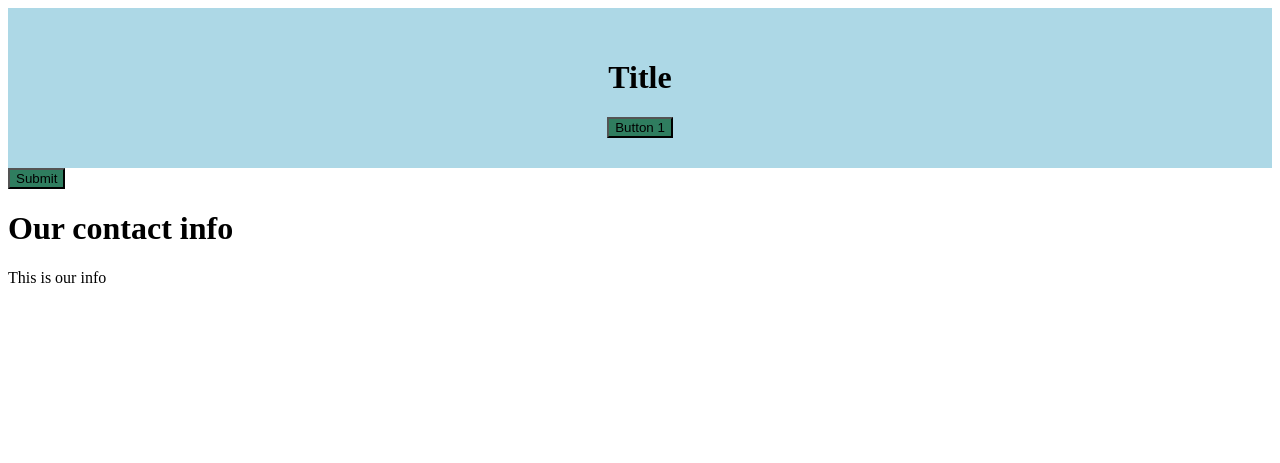
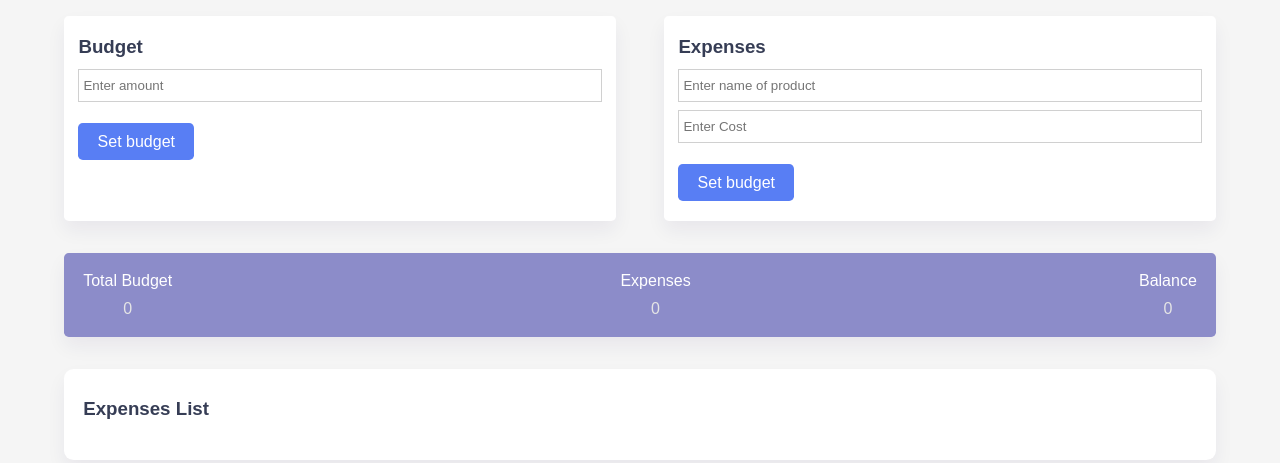
Before and after one commit to CarDuarte/Budget-App-LVL2, a plain HTML site: page index.html in a window 1280 px wide. Drawn offline with Linux system fonts and the light colour scheme.

Commit message:
added style to the budget app, and finished some html

```diff
--- a/index.html
+++ b/index.html
@@ -8,15 +8,49 @@
     <title>Front-End Dev 2</title>
   </head>
   <body>
-    <header>
-      <h1>Title</h1>
-      <button>Button 1</button>
-    </header>
-    <div class="contact">
-      <button>Submit</button>
-      <div class="info">
-        <h1>Our contact info</h1>
-        <p>This is our info</p>
+    <div class="wrapper">
+      <div class="container">
+        <div class="sub-container">
+          <div class="total-amount-container">
+            <h3>Budget</h3>
+            <p class="hide error" id="budget-error">Value cannot be empty</p>
+            <input type="number" id="total-amount" placeholder="Enter amount" />
+            <button class="submit" id="total-amount-button">Set budget</button>
+          </div>
+          <div class="user-amount-container">
+            <h3>Expenses</h3>
+            <p class="hide error" id="product-title-error">
+              Value cannot be empty
+            </p>
+            <input
+              type="text"
+              class="product-title"
+              id="product-title"
+              placeholder="Enter name of product"
+            />
+            <input type="number" class="user-amount" placeholder="Enter Cost" />
+            <button class="submit" id="check-amount">Set budget</button>
+          </div>
+        </div>
+        <div class="output-container flex-space">
+          <div>
+            <p>Total Budget</p>
+            <span id="amount"> 0 </span>
+          </div>
+          <div>
+            <p>Expenses</p>
+            <span id="expenditure-value"> 0 </span>
+          </div>
+          <div>
+            <p>Balance</p>
+            <span id="balabce-amount"> 0 </span>
+          </div>
+        </div>
+      </div>
+
+      <div class="list">
+        <h3>Expenses List</h3>
+        <div class="list-container" id="list"></div>
       </div>
     </div>
   </body>
--- a/styles/style.scss
+++ b/styles/style.scss
@@ -1,27 +1,170 @@
-$primaryButtonColor: rgb(47, 125, 95);
-@mixin flexCenter {
-  height: 20vh;
-  align-items: center;
-  display: flex;
-  justify-content: center;
+$color1: #363d55;
+
+* {
+  padding: 0;
+  margin: 0;
+  box-sizing: border-box;
+  font-family: "Poppins", sans-serif;
 }
 
-@mixin flexDir($direction) {
-  flex-direction: $direction;
+body {
+  background-color: whitesmoke;
 }
 
-header {
-  background: lightblue;
-  @include flexCenter();
-  @include flexDir(column);
-  button {
-    background: $primaryButtonColor;
-    &:hover {
-      background: gray;
-    }
+.wrapper {
+  width: 90%;
+  font-size: 16px;
+  max-width: 43.753m;
+  margin: 1em auto;
+}
+
+.container {
+  width: 100%;
+}
+
+.sub-container {
+  width: 100%;
+  display: grid;
+  grid-template-columns: 1fr 1fr;
+  gap: 3em;
+}
+
+.flex {
+  display: flex;
+  align-items: center;
+}
+
+.flex-space {
+  display: flex;
+  justify-content: space-between;
+  align-items: center;
+}
+
+.wrapper h3 {
+  color: $color1;
+  font-weight: 600;
+  margin-bottom: 0.6em;
+}
+
+.container input {
+  display: block;
+  width: 100%;
+  padding: 0.6em 0.3em;
+  border: 1px solid #d0d0d0;
+  border-radius: 0;
+  color: $color1;
+  outline: none;
+  font-weight: 400;
+  margin-bottom: 0.6em;
+
+  :focus {
+    border-color: #4545f6;
   }
 }
 
-.contact button {
-  background: $primaryButtonColor;
+.total-amount-container,
+.user-amount-container {
+  background: #fff;
+  padding: 1.25em 0.9em;
+  border-radius: 0.3em;
+  box-shadow: 0 0.6em 1.2em rgba(28, 0, 80, 0.06);
 }
+.output-container {
+  background-color: rgb(140, 140, 201);
+  color: #fff;
+  border-radius: 0.3em;
+  box-shadow: 0 0.6em 1.2em rgba(28, 0, 80, 0.06);
+  margin: 2em 0;
+  padding: 1.2em;
+
+  p {
+    font-weight: 500;
+    margin-bottom: 0.6em;
+  }
+
+  span {
+    display: block;
+    text-align: center;
+    font-weight: 400;
+    color: #e5e5e5;
+  }
+}
+
+.submit {
+  font-size: 1em;
+  margin-top: 0.8em;
+  background-color: #587ef4;
+  border: none;
+  outline: none;
+  color: #fff;
+  padding: 0.6em 1.2em;
+  border-radius: 0.3em;
+  cursor: pointer;
+}
+
+.list {
+  background-color: #fff;
+  padding: 1.8em 1.2em;
+  box-shadow: 0 0.6em 1.2em rgba(28, 0, 80, 0.06);
+  border-radius: 0.6em;
+}
+
+.sublist-container {
+  width: 100%;
+  border-left: 0.3em solid #587ef4;
+  margin-bottom: 0.6em;
+  padding: 0.5em 1em;
+  display: grid;
+  grid-template-columns: 3fr 2fr 1fr 1fr;
+}
+
+.product {
+  font-weight: 500;
+  color: $color1;
+}
+
+.amount {
+  color: #414a67;
+  margin-left: 20%;
+}
+.icons-container {
+  width: 5em;
+  margin: 1.2em;
+  align-items: center;
+}
+
+.product-title {
+  margin-bottom: 1em;
+}
+
+.hide {
+  display: none;
+}
+
+.error {
+  color: red(red);
+}
+
+.edit {
+  margin-left: auto;
+}
+
+.edit,
+.delete {
+  background: transparent;
+  cursor: pointer;
+  margin-right: 1.5em;
+  border: none;
+  color: #587ef4;
+}
+
+@media screen and (max-width: 600px) {
+  .wrapper {
+    font-size: 14px;
+  }
+
+  .sub-container {
+    grid-template-columns: 1fr;
+    gap: 1em;
+  }
+}
```
Also changed, not shown: styles/style.css, 1 other file.
